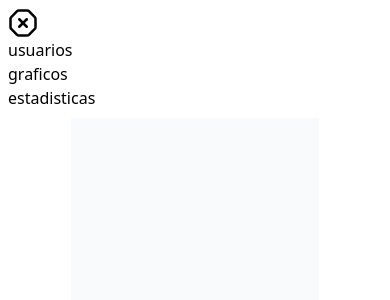
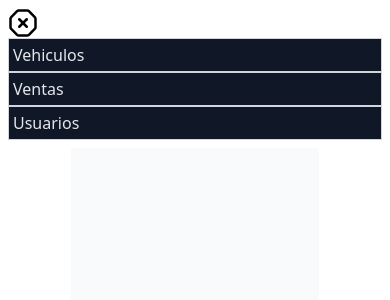
Before and after one commit to hanrike/pyppageTailwind, a React (Vite) app: page /admin in a window 390 px wide. Both pictures are taken after a click on the element 195 px from the left and 23 px from the top of the page. Shown: the top 300 px of the page. Built offline with nearby package versions, Linux system fonts and the light colour scheme.

Commit message:
agregar maquetacion de navegacion responsive para tabletas cambiando en la clase sm por md

```diff
--- a/src/components/Sidebar.jsx
+++ b/src/components/Sidebar.jsx
@@ -6,11 +6,11 @@
 
 
 
-
+//si cambio al principio md por sm es para que se pueda ver el sidebar en tabletas cuando es md solo se ve en pantallas dse pec o mayor a 600px
 const Sidebar = () => {
   return (
 
-    <nav className='hidden md:flex md:w-72 border border-gray-300 h-full flex flex-col  bg-gray-400 p-4 sidebar'>
+    <nav className='hidden sm:flex md:w-72 border border-gray-300 h-full flex flex-col  bg-gray-400 p-4 sidebar'>
     <Link to='/admin'>
       <ImagenLogo/>
     </Link>
--- a/src/components/SidebarResponsive.jsx
+++ b/src/components/SidebarResponsive.jsx
@@ -1,31 +1,42 @@
 import React, { useState } from 'react'
 // 1. Importa los dos iconos que necesitas
 import { ArrowDownNarrowWide,OctagonX } from 'lucide-react';
+import { Link } from 'react-router-dom';
 
 const SidebarResponsive = () => {
     //creamos un estado para mostrar la navegacion y utilizamos condicio0nales
     const[mostrarNavegacion,setMostrarNavegacion]=useState(false)
   return (
       <div
-        className="md:hidden cursor-pointer p-2 hoover:text-yellow-600" // hover va aquí en el contenedor o en el icono
+        className="sm:hidden cursor-pointer p-2 hoover:text-yellow-600" // hover va aquí en el contenedor o en el icono si cambio al principio md por sm es para
+                                                                        //que se pueda ver el sidebar en tabletas cuando es md solo se ve en pantallas dse pec o mayor a 600px
         onClick={()=>{
             setMostrarNavegacion(!mostrarNavegacion)
         }}
         > {/**creando enta clase md:hidden logro que no aparezcan el sidebar y el burguer a la vez */}
         {/* 2. Renderizado condicional: Si mostrarNavegacion es true, muestra X, si no, la flecha/hamburguesa */}
         {mostrarNavegacion ? (
-            <OctagonX size={30}/>
+            <OctagonX size={30} />
         ):(
             <ArrowDownNarrowWide size={30}/>
         )}
         {mostrarNavegacion &&
-        <ul>
-            <li>usuarios</li>
-            <li>graficos</li>
-            <li>estadisticas</li>
+        <ul className='bg-gray-900'>
+          <ResponsiveRoute nombre='Vehiculos' ruta='/admin/vehiculos'/>
+          <ResponsiveRoute nombre='Ventas' ruta='/admin/ventas'/>
+          <ResponsiveRoute nombre='Usuarios' ruta='/admin/usuarios'/>
         </ul>}
     </div>
   )
 }
+  const ResponsiveRoute = ({ruta,nombre}) => {
+    return(
+    <Link to={ruta}>
+    <li className='text-gray-200 border border-gray-300 p-1'>{nombre}</li>
+    </Link>
+    )
+  }
+
+
 
 export default SidebarResponsive
```
